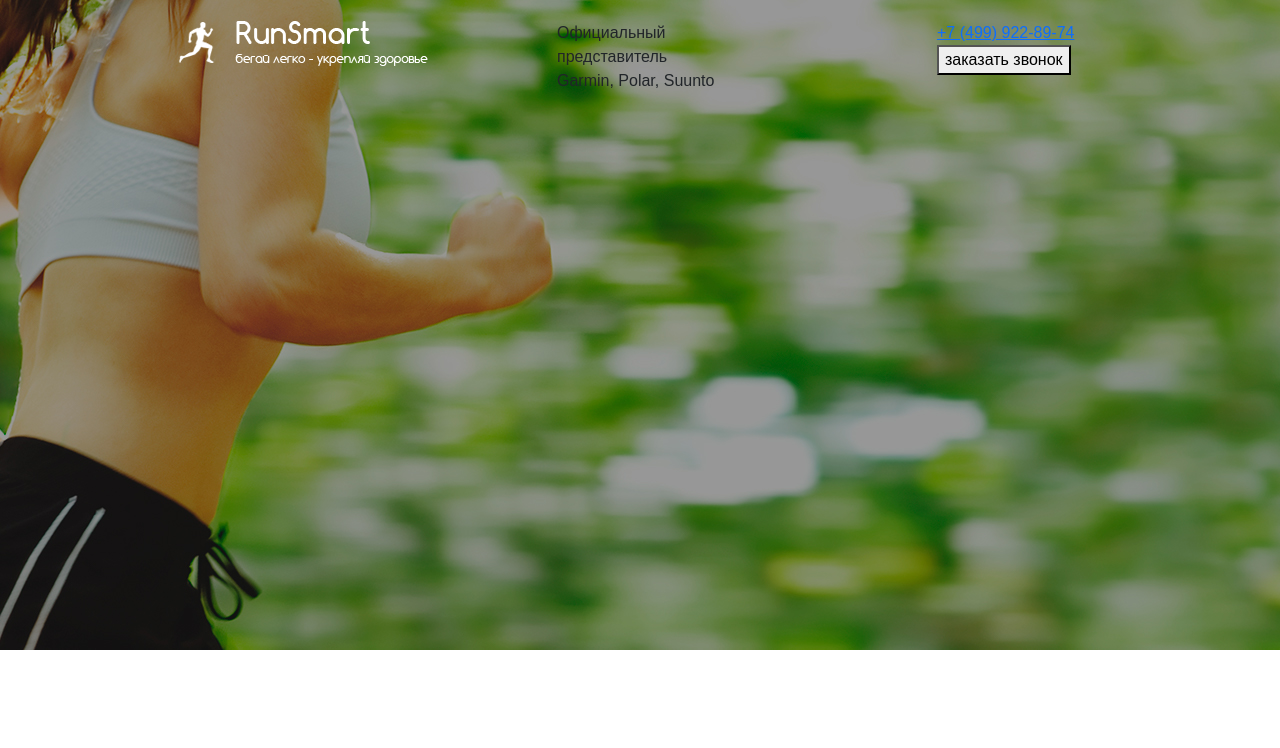
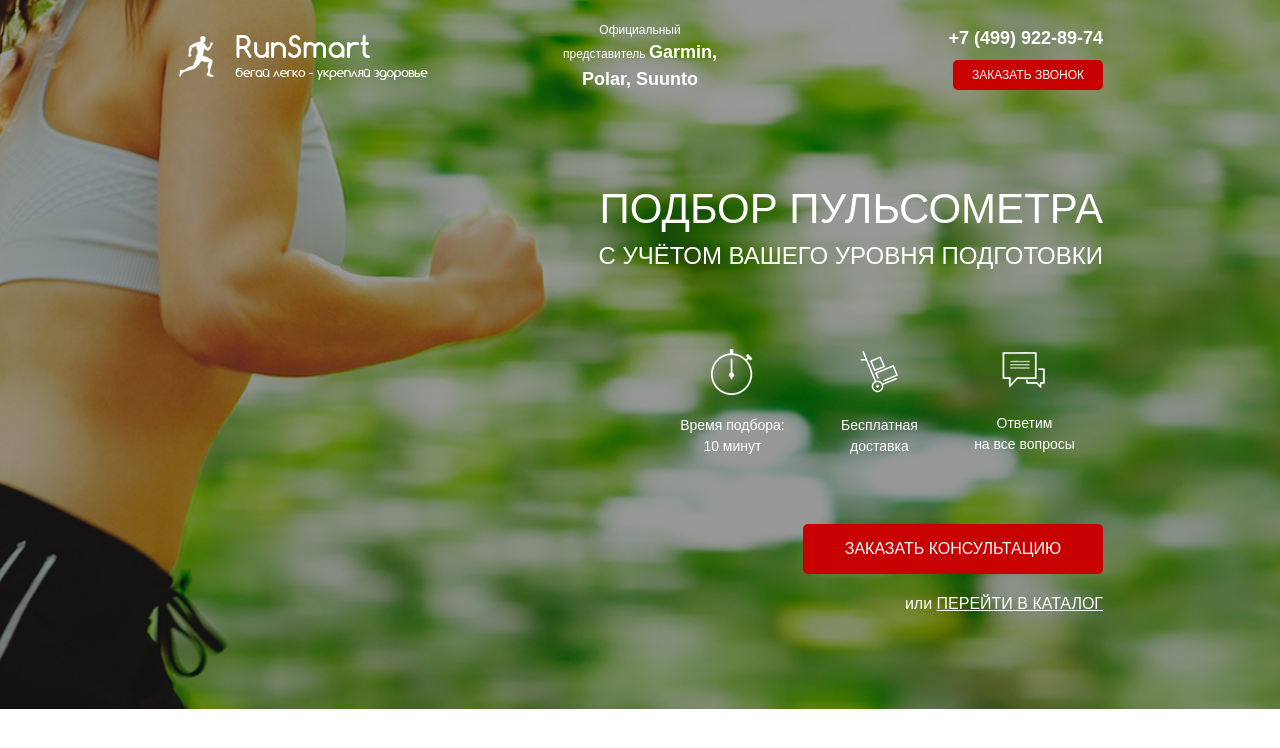
Before and after one commit to AlexKhischenko/HeartRateMonito_Polar, a website: page src/index.html in a window 1280 px wide. Drawn offline with Linux system fonts and the light colour scheme.

Commit message:
finished promo section without adaptation

```diff
--- a/src/index.html
+++ b/src/index.html
@@ -11,13 +11,16 @@
     <link rel="stylesheet" href="css/style.min.css">
 </head>
 <body>
+
     <section class="promo">
         <div class="container">
             <header class="header">
-                <div class="row">
+                <div class="row align-items-center">
                     <div class="col-md-3 offset-md-1">
                         <div class="header__logo">
-                            <img src="img/promo/logo.png" alt="logo">
+                            <a href="#">
+                                <img src="img/promo/logo.png" alt="logo">
+                            </a>
                         </div>
                     </div>
                     <div class="col-md-2 offset-md-1">
@@ -34,6 +37,50 @@
                     </div>
                 </div>
             </header>
+            <div class="row">
+
+                <div class="col-md-6 offset-md-5">
+                    <h1 class="promo__header">Подбор пульсометра</h1>
+                    <h2 class="promo__subheader">с учётом Вашего уровня подготовки</h2>
+                </div>
+
+                <div class="col-md-5 offset-md-6">
+                    <div class="promo__icons">
+                        <div class="promo__icon">
+                            <img src="img/icons/promo/timer.png" alt="timer">
+                            <span>
+                                Время подбора:<br>
+                                10 минут
+                            </span>
+                        </div>
+                        <div class="promo__icon">
+                            <img src="img/icons/promo/delivery.png" alt="delivery">
+                            <span>
+                                Бесплатная<br>
+                                доставка
+                            </span>
+                        </div>
+                        <div class="promo__icon">
+                            <img src="img/icons/promo/messages.png" alt="messages">
+                            <span>
+                                Ответим<br>
+                                на все вопросы
+                            </span>
+                        </div>
+                    </div>
+                </div>
+
+                <div class="col-md-4 offset-md-7">
+                    <button class="button button_main">
+                        заказать консультацию
+                    </button>
+                    <div class="promo__link">
+                        или
+                        <a href="#">ПЕРЕЙТИ В КАТАЛОГ</a>
+                    </div>
+                </div>
+            </div>
+
         </div>
     </section>
 
--- /dev/null
+++ b/src/sass/base/_base.scss
@@ -0,0 +1,7 @@
+* {
+    font-family: 'Museo Sans Cyrl', sans-serif;
+}
+
+.container {
+    // border: 1px solid black;
+}
--- a/src/sass/base/_variables.scss
+++ b/src/sass/base/_variables.scss
@@ -0,0 +1 @@
+$primary: #c70101;
--- /dev/null
+++ b/src/sass/blocks/_button.scss
@@ -0,0 +1,20 @@
+.button {
+    width: 150px;
+    height: 30px;
+    border: none;
+    border-radius: 5px;
+    background-color: $primary;
+    font-size: 12px;
+    font-weight: 500;
+    text-align: center;
+    text-transform: uppercase;
+    color: #ffffff;
+    &_main {
+        display: block;
+        margin-left: auto;
+        margin-bottom: 18px;
+        width: 300px;
+        height: 50px;
+        font-size: 16px;
+    }
+}
--- /dev/null
+++ b/src/sass/blocks/_header.scss
@@ -0,0 +1,33 @@
+.header {
+    &__logo {
+        max-width: 251px;
+        img {
+            width: 100%;
+        }
+    }
+    &__official {
+        font-size: 12px;
+        font-weight: 500;
+        text-align: center;
+        color: #ffffff;
+        span {
+            font-size: 18px;
+            font-weight: bold;
+            text-align: center;
+        }
+    }
+    &__contacts {
+        text-align: right;
+        a {
+            display: inline-block;
+            margin-bottom: 8px;
+            font-size: 18px;
+            font-weight: bold;
+            text-decoration: none;
+            color: #ffffff;
+            &:hover {
+                color: #ffffff;
+            }
+        }
+    }
+}
--- a/src/sass/blocks/_promo.scss
+++ b/src/sass/blocks/_promo.scss
@@ -2,4 +2,54 @@
     min-height: 650px;
     padding: 21px 0 93px;
     background: url("../img/promo/promo-bg.jpg") center center/cover no-repeat;
+    &__header {
+        margin-top: 91px;
+        font-size: 42px;
+        font-weight: 500;
+        text-align: right;
+        text-transform: uppercase;
+        color: #ffffff;
+    }
+    &__subheader {
+        font-size: 24px;
+        font-weight: 500;
+        text-align: right;
+        text-transform: uppercase;
+        color: #ffffff;
+    }
+    &__icons {
+        margin-top: 70px;
+        margin-bottom: 67px;
+        display: flex;
+        justify-content: space-around;
+    }
+    &__icon {
+        display: flex;
+        flex-direction: column;
+        justify-content: center;
+        align-items: center;
+        img {
+            display: block;
+            margin-bottom: 20px;
+        }
+        span {
+            font-size: 14px;
+            font-weight: 300;
+            text-align: center;
+            color: #ffffff;
+        }
+    }
+    &__link {
+        font-size: 16px;
+        font-weight: 300;
+        text-align: right;
+        color: #ffffff;
+        a {
+            text-transform: uppercase;
+            color: #ffffff;
+            &:hover {
+                color: #ffffff;
+            }
+        }
+    }
 }
--- a/src/sass/style.scss
+++ b/src/sass/style.scss
@@ -1,8 +1,7 @@
 @import "base/variables.scss";
-@import "base/mixins";
+@import "base/mixins.scss";
+@import "base/base.scss";
 
-* {
-    font-family: 'Museo Sans Cyrl', sans-serif;
-}
-
-@import "blocks/promo"
+@import "blocks/button.scss";
+@import "blocks/promo.scss";
+@import "blocks/header.scss";
```
Also changed, not shown: src/css/style.min.css.
